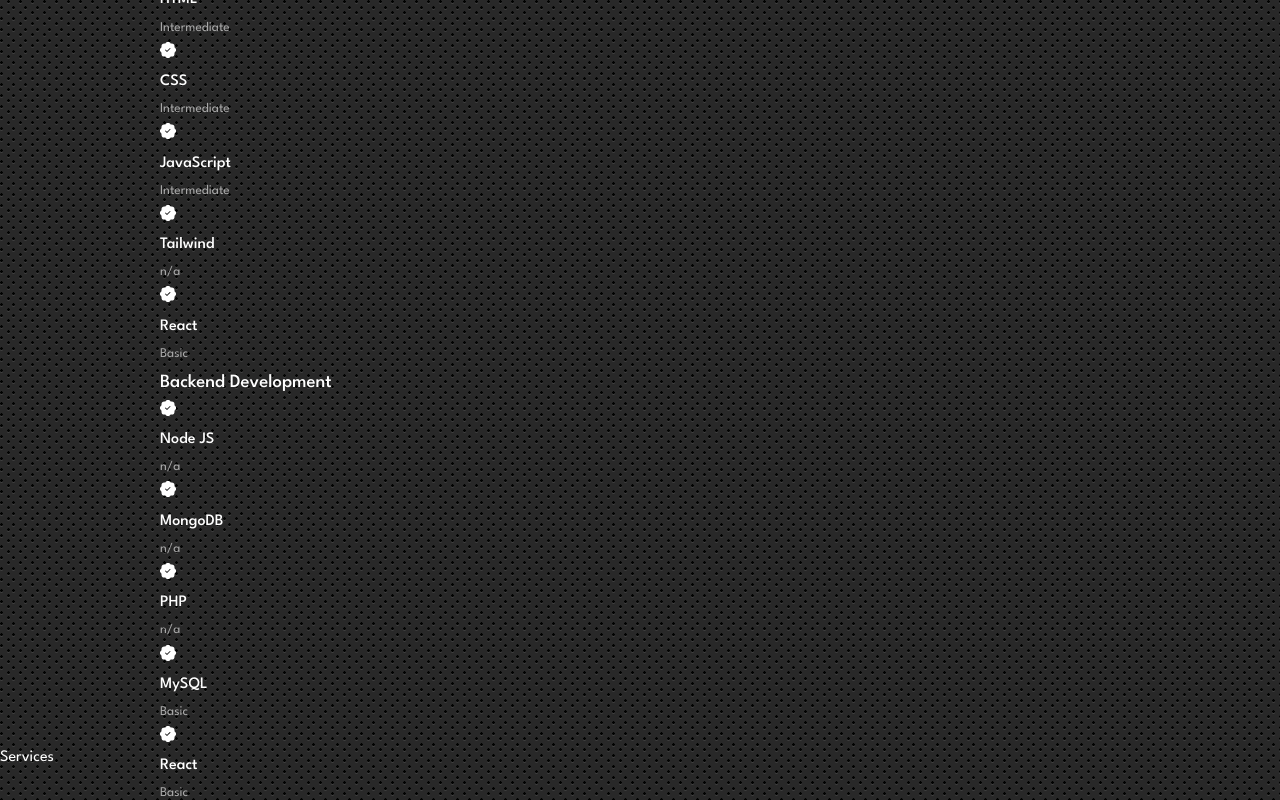
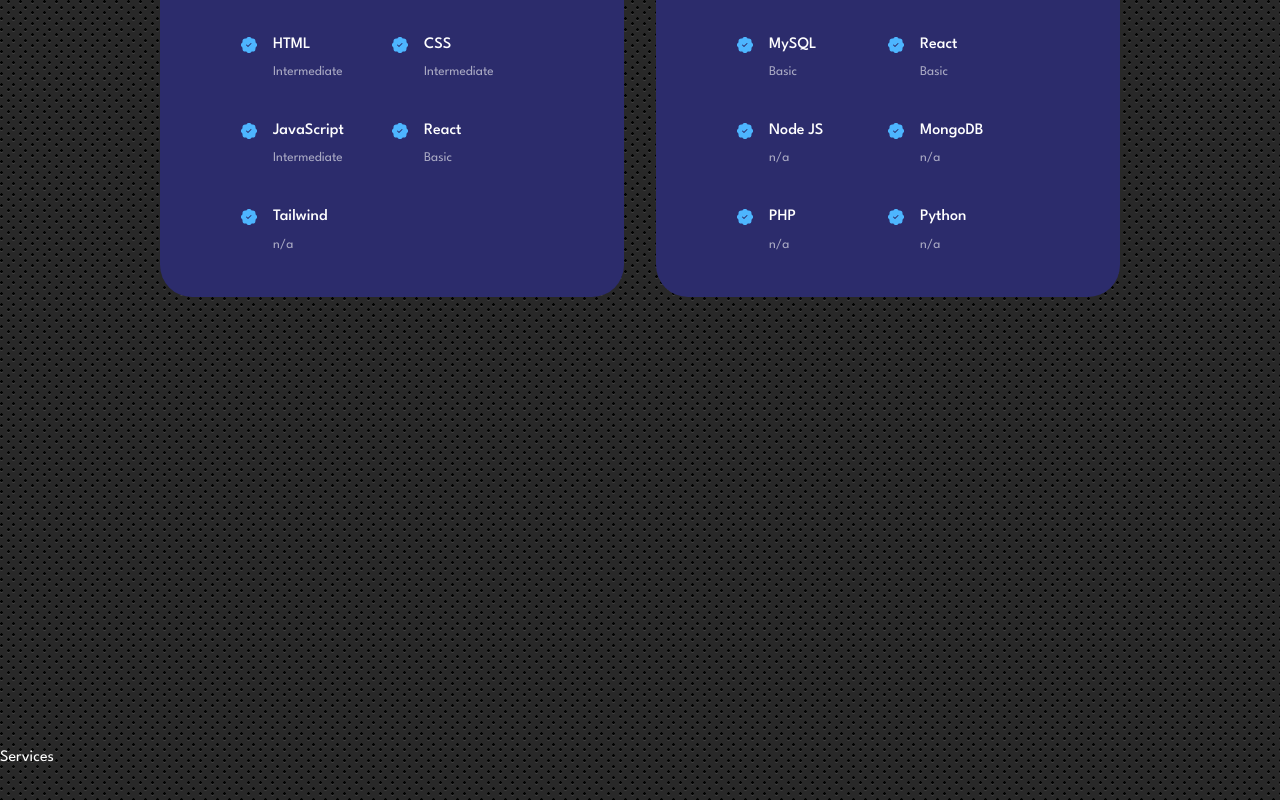
Before and after one commit to michelKingmaLord/portfolio, a React (Create React App) app: page / in a window 1280 px wide. Shown: the part 2040-2840 px from the top of the page. Built offline with nearby package versions, Linux system fonts and the light colour scheme.

Commit message:
Creation of grids for Experiences

```diff
--- a/src/components/experience/Experience.jsx
+++ b/src/components/experience/Experience.jsx
@@ -7,38 +7,48 @@
         <section id='experience'>
             <h5>Skills I Have</h5>
             <h2>My Experience</h2>
-            <div className='container experience_container'>
+            <div className='container experience__container'>
                 <div className="experience__frontend">
                     <h3>Frontend Development</h3>
                     <div className="experience__content">
                         <article className='experience__details'>
-                            <BsFillPatchCheckFill />
+                            <BsFillPatchCheckFill className='experience__details-icon' />
+                            <div>
                                 <h4>HTML</h4>
                                 <small className='text-light'>Intermediate</small>
+                            </div>
                         </article>
 
                         <article className='experience__details'>
-                            <BsFillPatchCheckFill />
+                            <BsFillPatchCheckFill className='experience__details-icon' />
+                            <div>
                                 <h4>CSS</h4>
                                 <small className='text-light'>Intermediate</small>
+                            </div>
                         </article>
 
                         <article className='experience__details'>
-                            <BsFillPatchCheckFill />
+                            <BsFillPatchCheckFill className='experience__details-icon' />
+                            <div>
                                 <h4>JavaScript</h4>
                                 <small className='text-light'>Intermediate</small>
+                            </div>
                         </article>
 
                         <article className='experience__details'>
-                            <BsFillPatchCheckFill />
-                            <h4>Tailwind</h4>
-                            <small className='text-light'>n/a</small>
+                            <BsFillPatchCheckFill className='experience__details-icon' />
+                            <div>
+                                <h4>React</h4>
+                                <small className='text-light'>Basic</small>
+                            </div>
                         </article>
 
                         <article className='experience__details'>
-                            <BsFillPatchCheckFill />
-                            <h4>React</h4>
-                            <small className='text-light'>Basic</small>
+                            <BsFillPatchCheckFill className='experience__details-icon' />
+                            <div>
+                                <h4>Tailwind</h4>
+                                <small className='text-light'>n/a</small>
+                            </div>
                         </article>
                     </div>
                 </div>
@@ -49,39 +59,51 @@
                     <h3>Backend Development</h3>
                     <div className="experience__content">
                         <article className='experience__details'>
-                            <BsFillPatchCheckFill />
-                            <h4>Node JS</h4>
-                            <small className='text-light'>n/a</small>
+                            <BsFillPatchCheckFill className='experience__details-icon' />
+                            <div>
+                                <h4>MySQL</h4>
+                                <small className='text-light'>Basic</small>
+                            </div>
                         </article>
 
                         <article className='experience__details'>
-                            <BsFillPatchCheckFill />
-                            <h4>MongoDB</h4>
-                            <small className='text-light'>n/a</small>
+                            <BsFillPatchCheckFill className='experience__details-icon' />
+                            <div>
+                                <h4>React</h4>
+                                <small className='text-light'>Basic</small>
+                            </div>
                         </article>
 
                         <article className='experience__details'>
-                            <BsFillPatchCheckFill />
-                            <h4>PHP</h4>
+                            <BsFillPatchCheckFill className='experience__details-icon' />
+                            <div>
+                                <h4>Node JS</h4>
                                 <small className='text-light'>n/a</small>
+                            </div>
                         </article>
 
                         <article className='experience__details'>
-                            <BsFillPatchCheckFill />
-                            <h4>MySQL</h4>
-                            <small className='text-light'>Basic</small>
+                            <BsFillPatchCheckFill className='experience__details-icon' />
+                            <div>
+                                <h4>MongoDB</h4>
+                                <small className='text-light'>n/a</small>
+                            </div>
                         </article>
 
                         <article className='experience__details'>
-                            <BsFillPatchCheckFill />
-                            <h4>React</h4>
-                            <small className='text-light'>Basic</small>
+                            <BsFillPatchCheckFill className='experience__details-icon' />
+                            <div>
+                                <h4>PHP</h4>
+                                <small className='text-light'>n/a</small>
+                            </div>
                         </article>
 
                         <article className='experience__details'>
-                            <BsFillPatchCheckFill />
+                            <BsFillPatchCheckFill className='experience__details-icon' />
+                            <div>
                                 <h4>Python</h4>
                                 <small className='text-light'>n/a</small>
+                            </div>
                         </article>
                     </div>
                 </div>
--- a/src/components/experience/experience.css
+++ b/src/components/experience/experience.css
@@ -0,0 +1,41 @@
+.experience__container {
+    display: grid;
+    grid-template-columns: 1fr 1fr;
+    gap: 2rem;
+}
+
+.experience__container>div {
+    background-color: var(--color-bg-variant);
+    padding: 2.4rem 5rem;
+    border-radius: 2rem;
+    border: 1px solid transparent;
+    transition: var(--transition);
+}
+
+.experience__container>div:hover {
+    background: transparent;
+    border-color: var(--color-primary-variant);
+    cursor: default;
+}
+
+.experience__container>div h3 {
+    text-align: center;
+    margin-bottom: 2rem;
+    color: var(--color-primary);
+}
+
+.experience__content {
+    display: grid;
+    grid-template-columns: 1fr 1fr;
+    row-gap: 2rem;
+}
+
+.experience__details {
+    display: flex;
+    gap: 1rem;
+}
+
+.experience__details-icon {
+    margin-top: 6px;
+    color: var(--color-primary);
+}
```
Lines whose indentation alone changed are shown as unchanged.
